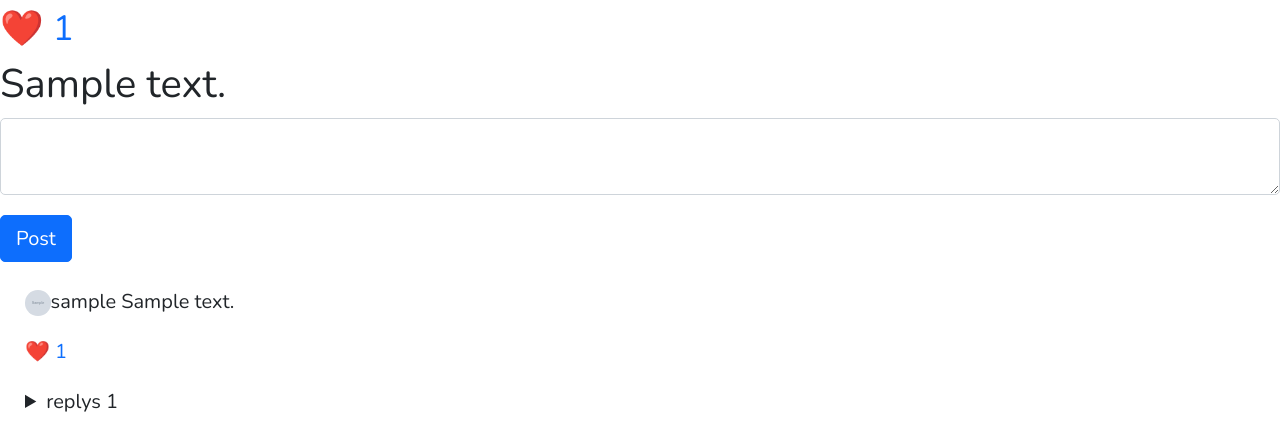
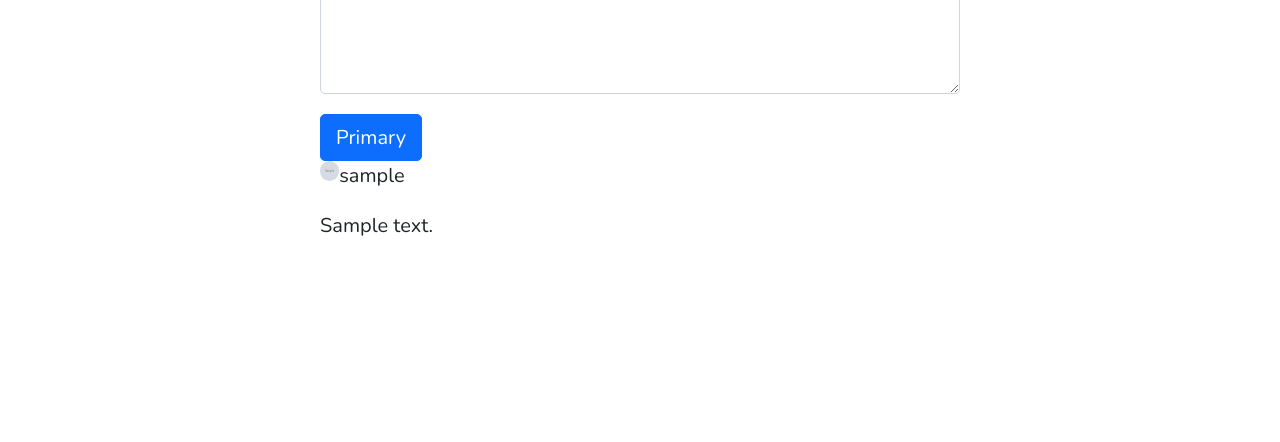
Before and after one commit to ArmenG888/PyInsta, a Django app: page /p/1 in a window 1280 px wide. Shown: the part 671-1113 px from the top of the page. After the commit the page ends 907 px from the top, so only its background shows below. Run offline with Django 4.2, Linux system fonts and the light colour scheme; a user stored in the database is signed in; tables that the repository leaves empty hold one stand-in row (values such as "Sample post"); grey boxes marked "Sample" are stand-in pictures; parts of the project's set-up code (start-up, migrations or seed data) failed here and were passed over; some libraries are stand-ins or nearby versions.

Commit message:
home page and started working on post detail

```diff
--- a/pysta/post/templates/post/post_detail.html
+++ b/pysta/post/templates/post/post_detail.html
@@ -1,37 +1,23 @@
 {% include 'post/base.html' %}
-{% block content %}
 <div class="post-detail">
-    <p>{{post.user}}</p>
-    <p>{{post.date_posted}}</p>
-    {% if post.video_file == True %}
-    <video style="width:auto; height:500px;" controls>
-        <source src="{{post.file.url}}" type="video/mp4"> </source>
-      </video>
-    {% else%}
-        <img style="width:auto; height:500px;" src="{{post.file.url}}">
-    {% endif %}
-    <a href="{% url 'post-like-detail' id=post.id %}" style="text-decoration:none" ><h3>❤️ {{post.user_liked.count}}</h3></a>
-    <h2>{{post.description}}</h2>
-        <form method="post">
-            {% csrf_token %}
-            <div class="mb-3">
-            <textarea class="form-control" aria-label="With textarea" name="text"></textarea>
-            </div>
-            <input class="btn btn-primary" type = "submit" value="Post">
-        </form>
-            {% for comment in comments %}
-                <div class="comment">
-                    <p><img class="pfp" src="{{comment.user.profile.image.url}}" alt="Avatar">{{comment.user}} {{ comment.text}}</p>
-                    <a href="{% url 'comment-like' id=post.id comment_id=comment.id%}" style="text-decoration:none" ><p> ❤️ {{comment.likes}}</p></a>
-                    <details>
-                        <summary>replys {{comment.replys_num}}</summary>
-                        <div style="margin:10px;" class="replys">
-                            {% for reply in comment.replys.all %}
-                                <p><img class="pfp" src="{{reply.user.profile.image.url}}"> {{reply.user}} {{reply.text}}</p>
-                            {% endfor %}
-                        </div>
-                    </details>
-                </div>
-            {% endfor %}
+    <div class="post-detail-content">
+        <div class="post-detail-profile-section">
+            <img class="pfp" style="float:left;" src="{{post.user.profile.image.url}}">
+            <p style="float:left;margin-top:0.25%; margin-left:1%;">{{post.user.username}}</h1>
+        </div>
+        <img class="post-detail-image" src="{{post.file.url}}">
+        <p>{{post.description}}</p>
+    </div>
+    <div class="mb-3">
+        <textarea class="form-control" id="exampleFormControlTextarea1" rows="3"></textarea>
+    </div>
+    <button type="button" class="btn btn-primary">Primary</button>
+    {% for comment in post.comments.all %}
+        <div>
+            <img class="comment-pfp" src="{{comment.user.profile.image.url}}">
+            <p style="margin-left:1%">{{comment.user}}</p>
+        </div>
+        <p>{{comment.text}}</p>
+
+    {% endfor %}
 </div>
-{% endblock content %}
--- a/pysta/post/urls.py
+++ b/pysta/post/urls.py
@@ -16,8 +16,6 @@ urlpatterns = [
     path('p/<post_id>/<comment_id>/', views.comment_detail, name="comment-detail"),
     path('search/', views.home, name="user-search"),
     path('p/new_post/', views.new_post, name="new-post"),
-    path('ajax/', views.live_data, name="live_data"),
-    path('ajax/<post_id>', views.ajax_like, name="ajax-like"),
-
+    path('ajax/like/<post_id>', views.ajax_like, name="ajax-like"),
 ]
 urlpatterns += static(settings.MEDIA_URL, document_root=settings.MEDIA_ROOT)
--- a/pysta/post/views.py
+++ b/pysta/post/views.py
@@ -16,6 +16,7 @@ def home(request):
     context = {
         'posts':post.objects.all(),
         'new_messages':messages_x,
+        'form':CommentForm(),
     }
     user_agent = request.META['HTTP_USER_AGENT']
     if 'Mobile' in user_agent:
--- a/pysta/static/javascript/like.js
+++ b/pysta/static/javascript/like.js
@@ -2,7 +2,7 @@ function like(id)
   {
     $.ajax({
         type:'GET',
-        url : "/ajax/"+id,
+        url : "/ajax/like/"+id,
         success: function(response){
           //console.log("startsIn{{ race.id }}");
           document.getElementById("likes"+id).innerText = response['likes'] + " likes";
--- a/pysta/static/main.css
+++ b/pysta/static/main.css
@@ -109,51 +157,29 @@
     margin-left:25%;
     margin-right:25%;
 }
-.post-mobile{
-    width: 100%;
-    height: auto;
-    flex-direction: column;
-    margin-top: 5%;
-    margin-bottom: 5%;
-    border-top:1px solid rgba(88, 88, 88,0.5);
+.post-detail{
+    margin-left:25%;
+    margin-right:25%;
+    width: auto;
+
 }
-.post-image-mobile{
+.post-detail-content{
+    border: solid 1px grey;
+}
+.post-detail-image{
     width: 100%;
     height: auto;
 }
-.post-pfp-mobile{
-    height: 10vw;
-    width: 10vw;
+.post-detail-profile-section{
+    margin-top:1%;
+    margin-left:1%;
+}
+.comment-pfp{
+    width: 1.5vw;
+    height: 1.5vw;
     object-fit: cover;
     border-radius: 50%;
     float:left;
-    margin-top:1%;
-}
-.post-likes-section{
-    margin-top:1%;
-}
-.post{
-    width: 35%;
-    height: auto;
-    flex-direction: column;
-    margin-top: 5%;
-    margin-bottom: 5%;
-    margin-left: 25%;
-    margin-right: 25%;
-    border-top:1px solid rgba(88, 88, 88,0.5);
-
-}
-.post-image{
-    width: 100%;
-    height: auto;
-}
-.post-pfp{
-    height: 2vw;
-    width: 2vw;
-    object-fit: cover;
-    border-radius: 50%;
-    float:left;
-    margin-top:1%;
 }
 @media only screen and (max-width: 750px)
 {
```
Also changed, not shown: other parts of pysta/static/main.css (+50 -2 lines), pysta/static/javascript/comment.js (added, +16 -0 lines), pysta/static/javascript/follow.js (deleted, +0 -17 lines).
